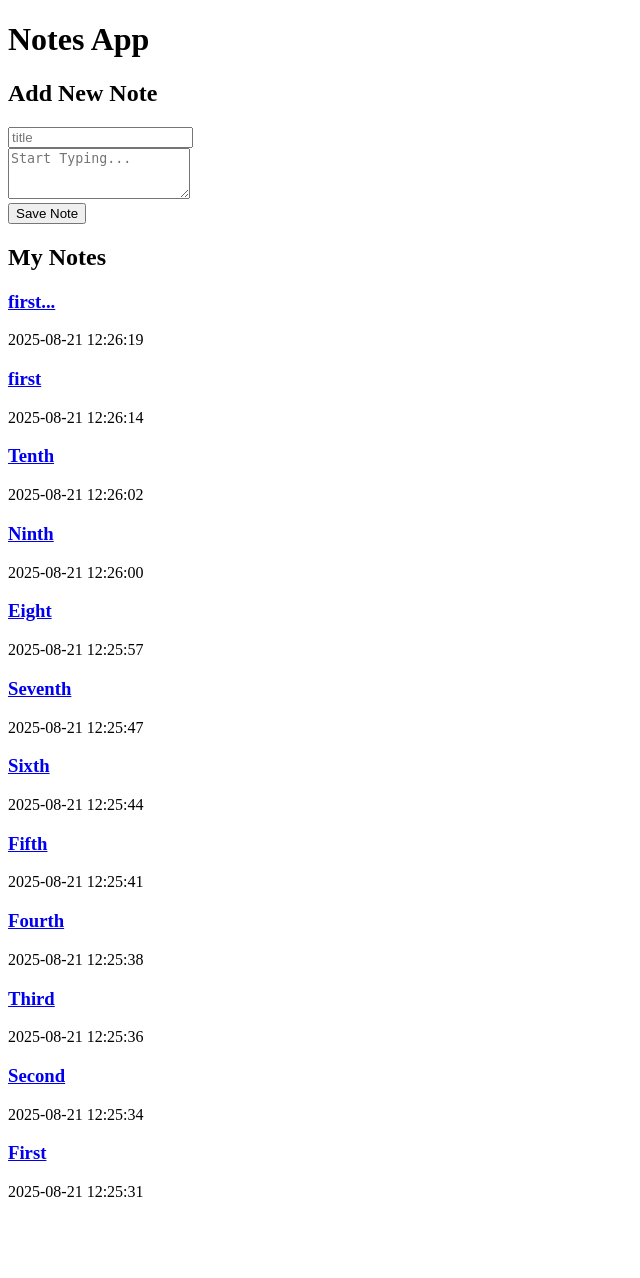
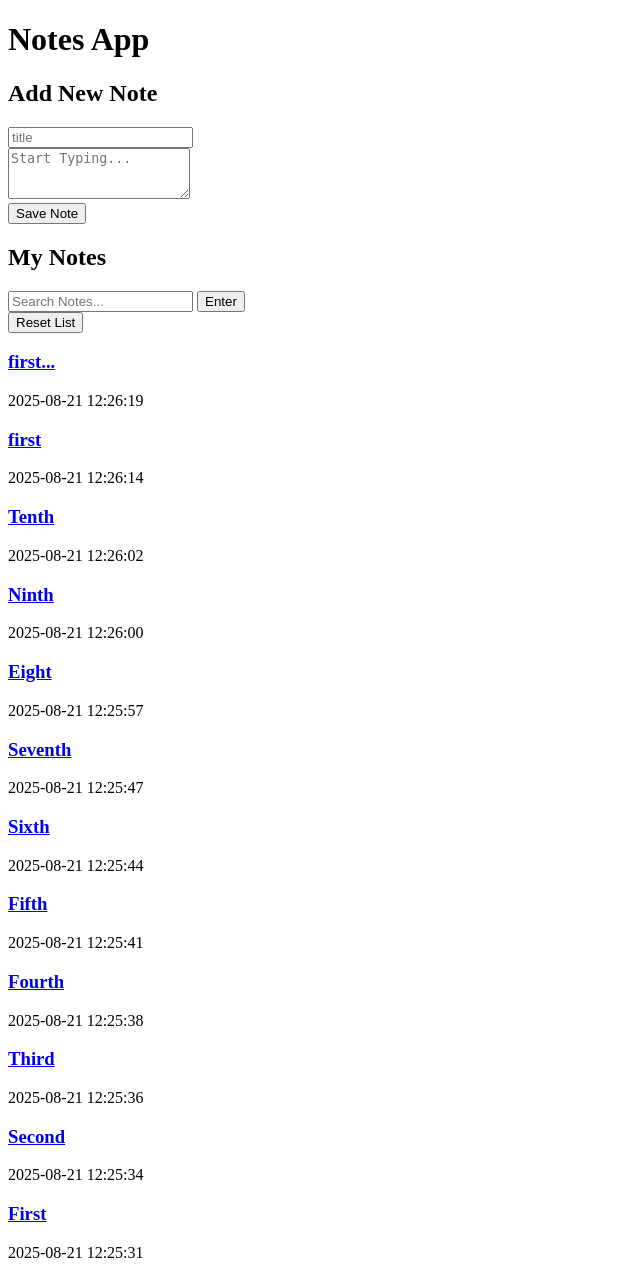
Before and after one commit to rowanvictor01/backend-notes-app, a PHP site: page / in a window 1280 px wide. Shown: the whole page, without its empty margins (0-640 px from the left). Before the commit the page ends 1197 px from the top, so only its background shows below. Run offline with PHP 8.4, Linux system fonts and the light colour scheme; data comes from the database, SQL or seed files in the repository; both versions use the stored data as it was after the commit.

Commit message:
Create search feature

```diff
--- a/index.php
+++ b/index.php
@@ -1,6 +1,19 @@
 <?php
 require "config.php";
-$query_results = $db->query("SELECT id, title, created_at FROM notes ORDER BY created_at DESC");
+
+if (isset($_GET["reset"])) {
+    $search = "";
+} else {
+    $search = $_GET["search"] ?? "";
+}
+
+if ($search) {
+    $query_results = $db->prepare("SELECT id, title, created_at FROM notes WHERE title LIKE ? ORDER BY created_at DESC");
+    $query_results->execute(["%{$search}%"]);
+} else {
+    $query_results = $db->query("SELECT id, title, created_at FROM notes ORDER BY created_at DESC");
+}
+
 $notes = $query_results->fetchAll();
 ?>
 
@@ -29,16 +42,27 @@ $notes = $query_results->fetchAll();
 
     <section>
         <h2>My Notes</h2>
+        <section>
+            <form method="get">
+                <input name="search" value="<?= htmlspecialchars($search) ?>" type="text" placeholder="Search Notes...">
+                <button>Enter</button>
+            </form>
+
+            <form method="get">
+                <button name="reset" value="reset">Reset List</button>
+            </form>
+        </section>
         <?php if (!count($notes)): ?>
             <p>No notes yet. Add one above.</p>
         <?php else: ?>
             <?php foreach ($notes as $note): ?>
-                <div>
+
+                <section>
                     <a href="view.php?id=<?= $note["id"] ?>">
                         <h3><?= htmlspecialchars($note["title"]) ?></h3>
                     </a>
                     <p><?= htmlspecialchars($note["created_at"]) ?></p>
-                </div>
+                </section>
             <?php endforeach; ?>
         <?php endif; ?>
     </section>
```
Also changed, not shown: notes.db.
